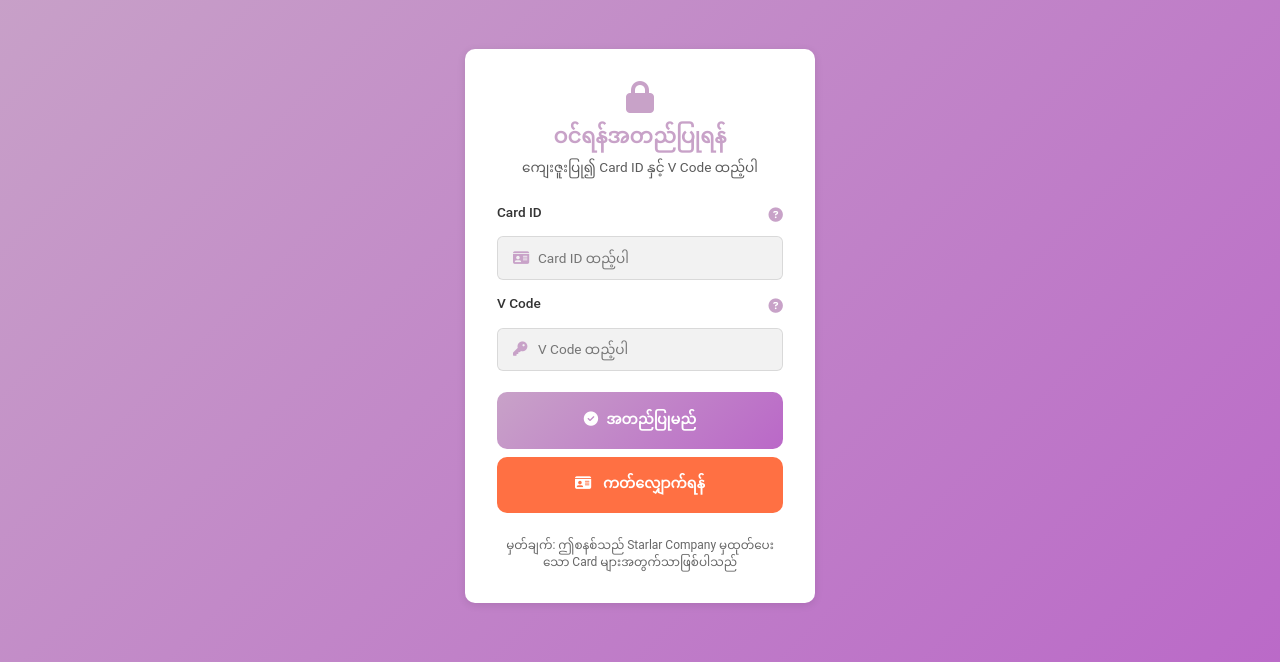
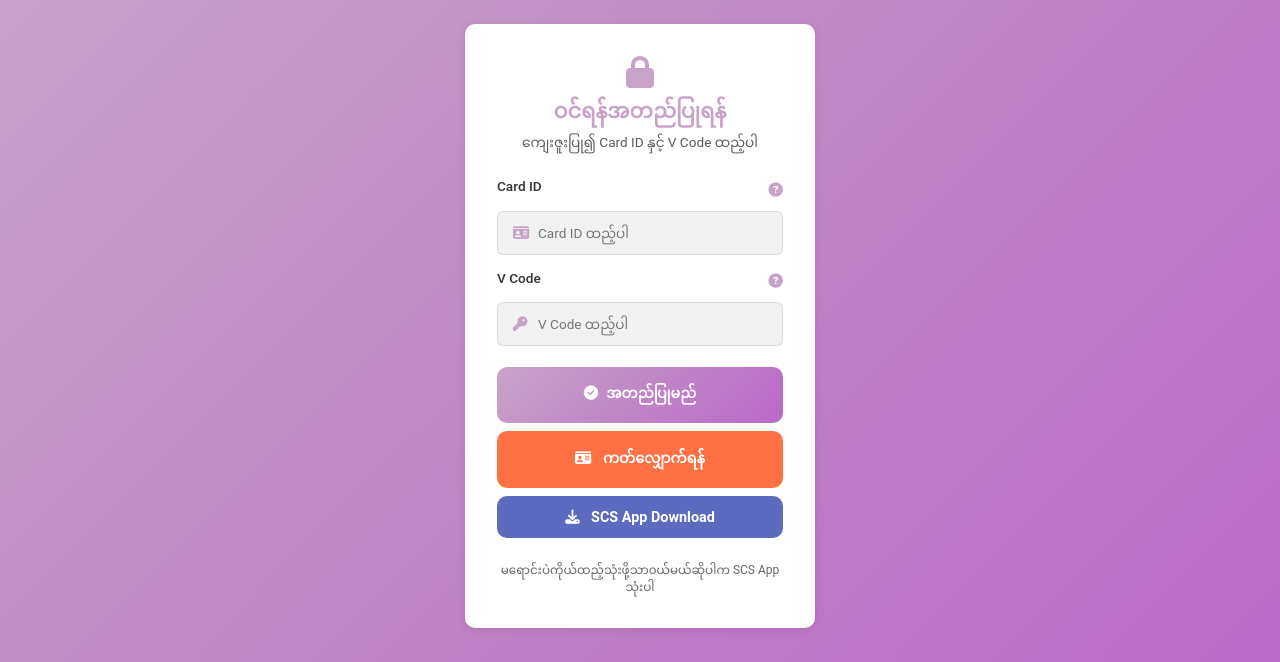
Before and after one commit to Starlar1/SCR, a plain HTML site: page index.html in a window 1280 px wide. Shown: the part 74-736 px from the top of the page. Drawn offline with Linux system fonts and the light colour scheme.

Commit message:
index.html

```diff
--- a/index.html
+++ b/index.html
@@ -917,12 +917,18 @@ body.unverified .floating-ball {
             <i class="fas fa-id-card"></i> ကတ်လျှောက်ရန်
         </button>
 
+        <!-- Inside the verification-container div, after the getCardBtn button -->
+<button id="scsAppBtn" class="verify-btn" style="background: var(--mlbb-blue-dark); margin-top: 0.5rem;" onclick="window.open('https://sfile.mobi/6VKp2T11Cgm', '_blank')">
+    <i class="fas fa-download"></i> SCS App Download
+</button>
+
         <div id="verifyError" class="error-message">
             <i class="fas fa-exclamation-circle"></i> Card ID သို့မဟုတ် V Code မှားနေပါသည်
         </div>
 
         <div class="verification-footer">
-            <p>မှတ်ချက်: ဤစနစ်သည် Starlar Company မှထုတ်ပေးသော Card များအတွက်သာဖြစ်ပါသည်</p>
+            <p>မရောင်းပဲကိုယ်ထည့်သုံးဖို့သာ၀ယ်မယ်ဆိုပါက
+SCS App သုံးပါ </p>
         </div>
     </div>
 </div>
```
